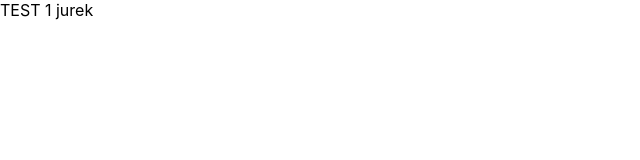
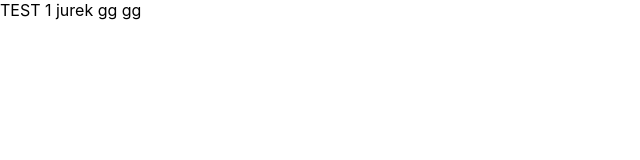
Before and after one commit to PatrykRomanowski/bookstore, a React (Create React App) app in the folder ksiegarnia/: page / in a window 1280 px wide. Shown: the top 160 px of the page, without its empty margins (0-640 px from the left). Built offline with nearby package versions, Linux system fonts and the light colour scheme.

Commit message:
2nd vs comm

```diff
--- a/ksiegarnia/src/Components/test.js
+++ b/ksiegarnia/src/Components/test.js
@@ -1,7 +1,7 @@
 import React, { useState } from "react";
 
 const TestComponent = () => {
-  return <div> TEST 1  jurek</div>;
+  return <div> TEST 1  jurek gg gg</div>;
 };
 
 export default TestComponent;
```
